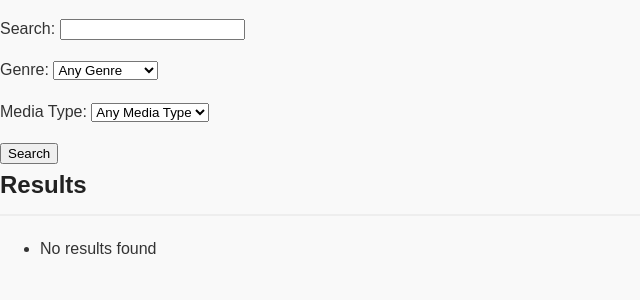
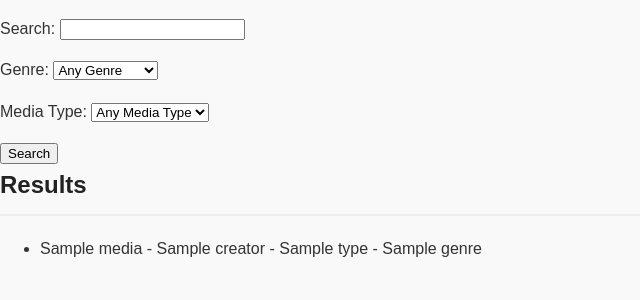
Before and after one commit to JakeHalbach/ITSC3155_Group8, a Django app: page /search/ in a window 1280 px wide. Shown: the part 26-326 px from the top of the page, without its empty margins (0-640 px from the left). Run offline with Django 5.2, Linux system fonts and the light colour scheme; tables that the repository leaves empty hold one stand-in row (values such as "Sample post").

Commit message:
fixed the search page filters

```diff
--- a/MediaME/base/templates/base/search.html
+++ b/MediaME/base/templates/base/search.html
@@ -1,15 +1,20 @@
 {% extends 'main.html' %}
 
 {% block content %}
-    <form method="get" action="{% url 'search_page' %}">
+    <form method="get" action="{% url 'search-page' %}">
         {{ form.as_p }}
         <button type="submit">Search</button>
     </form>
 
     <h2>Results</h2>
     <ul>
-        {% for media in media_results %}
-            <li>{{ media.title }} - {{ media.creator.name }} - {{ media.media_type.name }} - {{ media.genre.name }}</li>
+        {% for media in results %}
+            <li>
+                {{ media.title }} -
+                {% for creator in media.creators.all %}{{ creator.name }}{% if not forloop.last %}, {% endif %}{% endfor %} -
+                {{ media.media_type.name }} -
+                {% for genre in media.genres.all %}{{ genre.name }}{% if not forloop.last %}, {% endif %}{% endfor %}
+            </li>
         {% empty %}
             <li>No results found</li>
         {% endfor %}
--- a/MediaME/base/urls.py
+++ b/MediaME/base/urls.py
@@ -9,6 +9,7 @@
     path('create-room/', views.create_room, name='create-room'),
 
     path('media/', views.medias_page, name='medias-page'),
+
     path('titlePage/<str:pk>/',views.titlePage, name="title_page"),
     path('media/<int:pk>/', views.title_page, name='title-page'),
 
--- a/MediaME/base/views.py
+++ b/MediaME/base/views.py
@@ -20,7 +20,7 @@
         if q:
             results = results.filter(title__icontains=q)
         if genre:
-            results = results.filter(genre=genre)
+            results = results.filter(genres=genre)
         if media_type:
             results = results.filter(media_type=media_type)
 
```
